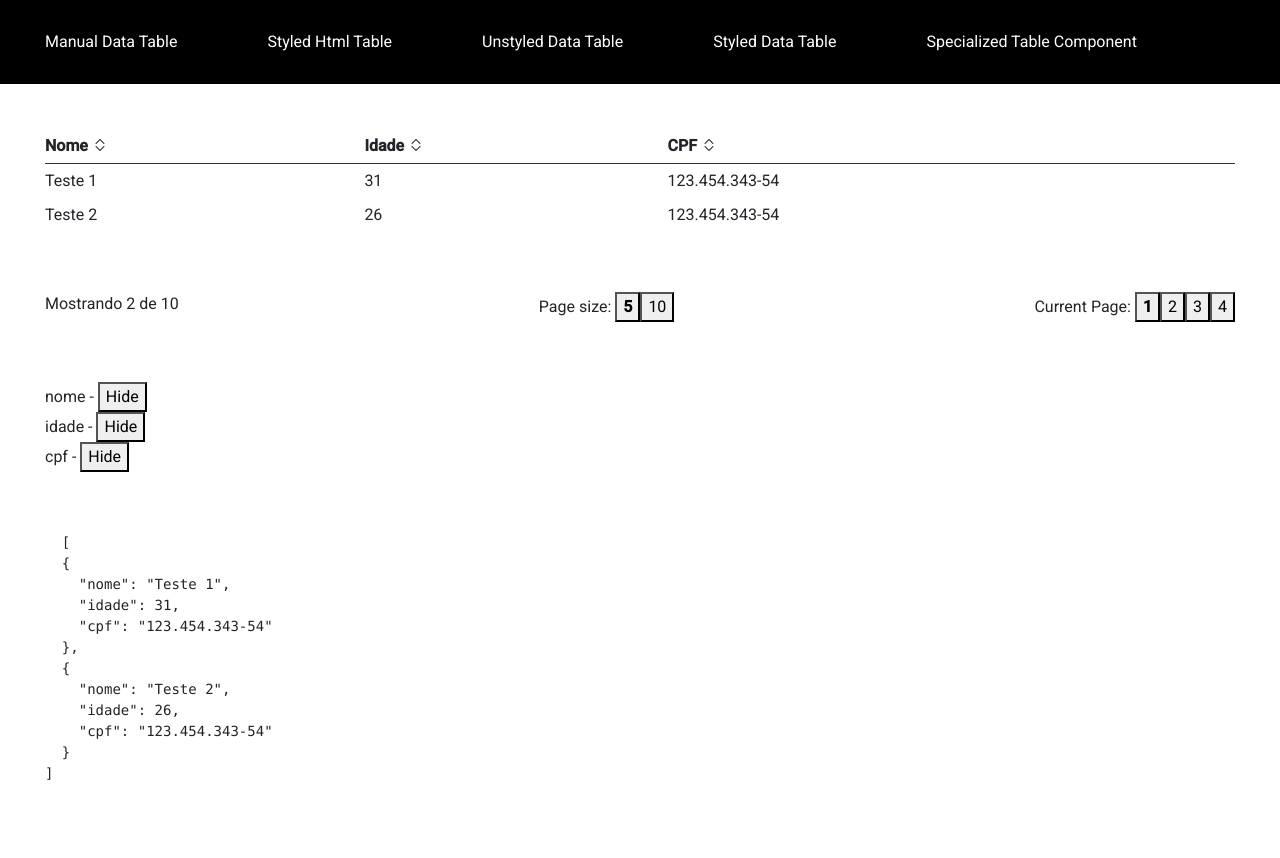
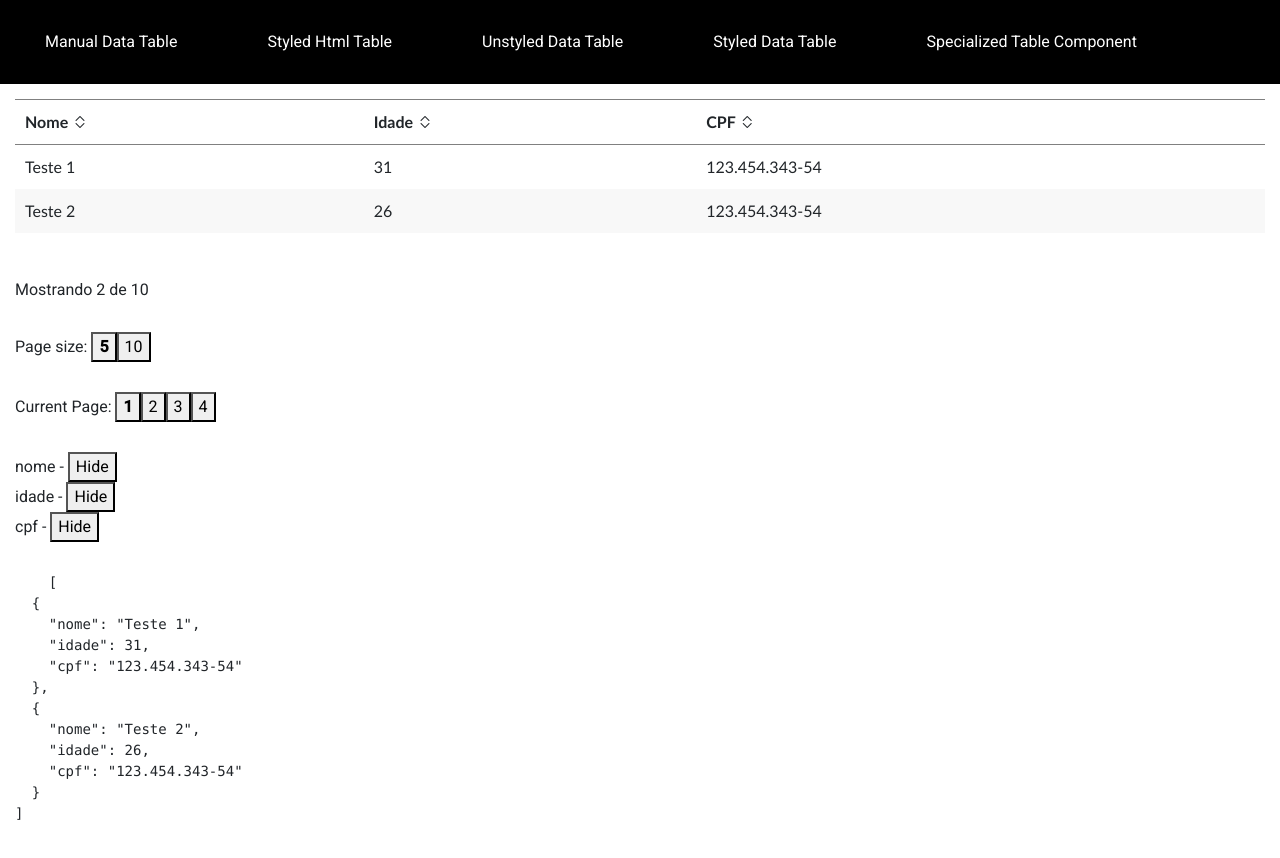
Before and after one commit to harleivicente/angular-scalable-tables, an Angular app: page /manual-data-table in a window 1280 px wide. Built offline with nearby package versions, Linux system fonts and the light colour scheme.

Commit message:
demo pure

```diff
--- a/apps/treino/src/app/demo-pure-table/demo-pure-table.component.html
+++ b/apps/treino/src/app/demo-pure-table/demo-pure-table.component.html
@@ -34,7 +34,9 @@
     </tr>
   </thead>
   <tbody>
-    <tr *ngFor="let item of state.data">
+    <tr *ngFor="let item of state.data; let odd = odd;" [ngClass]="{
+      dark: odd
+    }">
       <td *ngIf="isColumnVisible('nome')"> {{ item.nome }} </td>
       <td *ngIf="isColumnVisible('idade')"> {{ item.idade }} </td>
       <td *ngIf="isColumnVisible('cpf')"> {{ item.cpf }} </td>
@@ -42,7 +44,7 @@
   </tbody>
 </table>
 
-<div class="footer-controls block">
+<div class="footer">
 
   <div> Mostrando {{ state.data.length }} de {{ state.totalPages }} </div>
 
@@ -60,9 +62,7 @@
     <button (click)="changeCurrentPage(4)" [ngClass]="{ bold: state.currentPage === 4 }"> 4 </button>
   </div>
 
-</div>
-
-<div class="block">
+  <div>
     <div *ngFor="let column of state.columns" class="visible-column">
       <div> {{ column.id }} - <button (click)="updateColumnVisibily(column.id, !column.visible)"> {{ column.visible ? 'Hide' : 'Show' }} </button> </div>
     </div>
@@ -71,3 +71,5 @@
   <pre>
     {{ state.data | json }}
   </pre>
+
+</div>
--- a/apps/treino/src/app/demo-pure-table/demo-pure-table.component.scss
+++ b/apps/treino/src/app/demo-pure-table/demo-pure-table.component.scss
@@ -1,43 +1,50 @@
 
-:host {
-  display: block;
-  padding: 45px;
-}
 
 
 table {
-  width: 100%;
+  font-family: 'Trebuchet MS', 'Lucida Sans Unicode', 'Lucida Grande', 'Lucida Sans', Arial, sans-serif;
+  width: calc(100% - 30px);
+  margin: 15px;
+
+  td {
+    padding: 10px;
+  }
 
   th {
-    text-align: left;
-    border-bottom: 1px solid #333;
-    padding: 5px 0px;
+    border-bottom: 1px solid #808080;
+    border-top: 1px solid grey;
+    padding: 10px 10px;
   }
 
-  td {
-    padding: 5px 0px;
+  tbody tr {
+
+    background-color: #ffffff;
+
+    &.dark {
+      background-color: #f8f8f8;
+    }
+
+    &:hover {
+      background-color: #f0f0f0;
+    }
+
   }
 
   .sort-control {
     cursor: pointer;
   }
-
 }
 
-.state {
-  font-style: italic;
-  font-size: 10px;
-}
-
-.block {
-  margin-bottom: 60px;
-}
 
 button.bold {
   font-weight: bold;
 }
 
-.footer-controls {
+.footer {
   display: flex;
-  justify-content: space-between;
+  flex-direction: column;
+  margin: 30px 15px;
+  > * {
+    margin: 15px 0px;
+  }
 }
```
Lines whose indentation alone changed are shown as unchanged.
